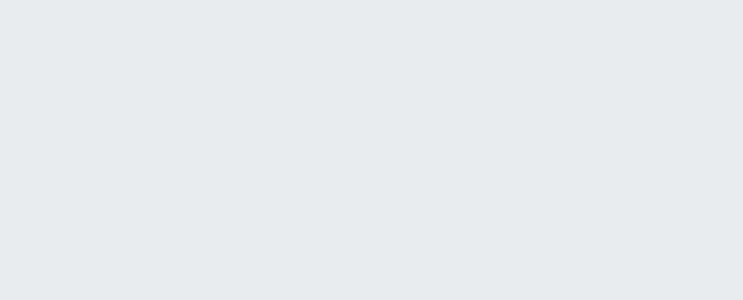
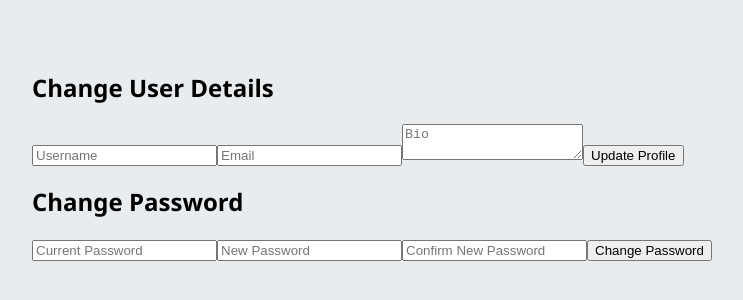
Before and after one commit to simces/VU-bak, a React (Create React App) app in the folder photo-ai-front/: page /edit-profile in a window 1280 px wide. Before the commit this address had no page. Shown: the part 244-544 px from the top of the page, without its empty margins (268-1011 px from the left). Built offline with nearby package versions, Linux system fonts and the light colour scheme; no server answers; sample sign-in values are in the browser's storage.

Commit message:
following + change details

```diff
--- a/photo-ai-front/package.json
+++ b/photo-ai-front/package.json
@@ -3,6 +3,7 @@
   "name": "photo-ai-front",
   "version": "0.1.0",
   "private": true,
+
   "dependencies": {
     "@testing-library/jest-dom": "^5.17.0",
     "@testing-library/react": "^13.4.0",
@@ -16,6 +17,11 @@
     "react-scripts": "5.0.1",
     "web-vitals": "^2.1.4"
   },
+
+  "devDependencies": {
+    "@babel/plugin-proposal-private-property-in-object": "^7.16.0"
+  },
+
   "scripts": {
     "start": "react-scripts start",
     "build": "react-scripts build",
--- a/photo-ai-front/src/App.js
+++ b/photo-ai-front/src/App.js
@@ -7,6 +7,7 @@ import UserProfile from './pages/UserProfile';
 import PhotoUpload from './pages/PhotoUpload';
 import Registration from './pages/Registration';
 import PhotoDetails from './pages/PhotoDetails';
+import ChangeDetails from './pages/ChangeDetails';
 
 function App() {
   return (
@@ -19,6 +20,7 @@ function App() {
           <Route path="/users/:username" element={<UserProfile />} />
           <Route path="/photos/upload" element={<PhotoUpload />} />
           <Route path="/photos/:photoId" element={<PhotoDetails />} />
+          <Route path="edit-profile" element={<ChangeDetails />} />
         </Route>
       </Routes>
     </BrowserRouter>
--- /dev/null
+++ b/photo-ai-front/src/pages/ChangeDetails.js
@@ -0,0 +1,103 @@
+import React, { useState, useEffect } from 'react';
+import fetchWithToken from '../utils/fetchUtils';
+
+const ChangeDetails = () => {
+  const [userDetails, setUserDetails] = useState({
+    username: '',
+    email: '',
+    bio: '',
+    profilePictureUrl: '',
+  });
+
+  const [password, setPassword] = useState({
+    currentPassword: '',
+    newPassword: '',
+    confirmNewPassword: '',
+  });
+
+  useEffect(() => {
+    const fetchCurrentUserDetails = async () => {
+      try {
+        const data = await fetchWithToken('/api/users/me');
+        setUserDetails({
+          username: data.username,
+          email: data.email,
+          bio: data.bio,
+          profilePictureUrl: data.profilePictureUrl,
+        });
+      } catch (error) {
+        console.error('Failed to fetch user details:', error);
+      }
+    };
+
+    fetchCurrentUserDetails();
+  }, []);
+
+  const handleUserDetailsChange = (e) => {
+    const { name, value } = e.target;
+    setUserDetails((prevDetails) => ({ ...prevDetails, [name]: value }));
+  };
+
+  const handlePasswordChange = (e) => {
+    const { name, value } = e.target;
+    setPassword((prevPassword) => ({ ...prevPassword, [name]: value }));
+  };
+
+  const submitUserDetails = async (e) => {
+    e.preventDefault();
+    try {
+      await fetchWithToken('/api/users/update-profile', {
+        method: 'PUT',
+        headers: { 'Content-Type': 'application/json' },
+        body: JSON.stringify(userDetails),
+      });
+      alert('Profile updated successfully!');
+    } catch (error) {
+      alert('Failed to update profile: ' + error.message);
+    }
+  };
+
+  const submitPasswordChange = async (e) => {
+    e.preventDefault();
+    if (password.newPassword !== password.confirmNewPassword) {
+      alert('New password and confirmation do not match.');
+      return;
+    }
+    try {
+      await fetchWithToken('/api/users/change-password', {
+        method: 'PUT',
+        headers: { 'Content-Type': 'application/json' },
+        body: JSON.stringify({
+          currentPassword: password.currentPassword,
+          newPassword: password.newPassword,
+        }),
+      });
+      alert('Password changed successfully!');
+    } catch (error) {
+      alert('Failed to change password: ' + error.message);
+    }
+  };
+
+  return (
+    <div>
+      <h2>Change User Details</h2>
+      <form onSubmit={submitUserDetails}>
+        {/* profile pic change */}
+        <input type="text" name="username" placeholder="Username" value={userDetails.username} onChange={handleUserDetailsChange} />
+        <input type="email" name="email" placeholder="Email" value={userDetails.email} onChange={handleUserDetailsChange} />
+        <textarea name="bio" placeholder="Bio" value={userDetails.bio} onChange={handleUserDetailsChange} />
+        <button type="submit">Update Profile</button>
+      </form>
+
+      <h2>Change Password</h2>
+      <form onSubmit={submitPasswordChange}>
+        <input type="password" name="currentPassword" placeholder="Current Password" value={password.currentPassword} onChange={handlePasswordChange} />
+        <input type="password" name="newPassword" placeholder="New Password" value={password.newPassword} onChange={handlePasswordChange} />
+        <input type="password" name="confirmNewPassword" placeholder="Confirm New Password" value={password.confirmNewPassword} onChange={handlePasswordChange} />
+        <button type="submit">Change Password</button>
+      </form>
+    </div>
+  );
+};
+
+export default ChangeDetails;
--- a/photo-ai-front/src/pages/UserProfile.js
+++ b/photo-ai-front/src/pages/UserProfile.js
@@ -1,17 +1,8 @@
 import React, { useState, useEffect } from 'react';
 import { useParams, useNavigate } from 'react-router-dom';
 import Masonry from 'react-masonry-css';
+import fetchWithToken from '../utils/fetchUtils';
 import '../styles/UserProfile.css';
-
-const fetchWithToken = async (url) => {
-  const token = localStorage.getItem('token');
-  const headers = {
-    Authorization: `Bearer ${token}`,
-  };
-  const response = await fetch(url, { headers });
-  if (!response.ok) throw new Error('Network response was not ok');
-  return response.json();
-};
 
 const UserProfile = () => {
   const { username } = useParams();
@@ -19,6 +10,22 @@ const UserProfile = () => {
   const [userProfile, setUserProfile] = useState(null);
   const [photos, setPhotos] = useState([]);
   const [isCurrentUser, setIsCurrentUser] = useState(false);
+  const [isFollowing, setIsFollowing] = useState(false);
+  const [followId, setFollowId] = useState(null);
+  const [followersCount, setFollowersCount] = useState(0);
+  const [followingsCount, setFollowingsCount] = useState(0);
+
+  const fetchFollowCounts = async (userId) => {
+    try {
+      const followersCount = await fetchWithToken(`/api/follows/followers/count/${userId}`);
+      setFollowersCount(followersCount);
+
+      const followingsCount = await fetchWithToken(`/api/follows/following/count/${userId}`);
+      setFollowingsCount(followingsCount);
+    } catch (error) {
+      console.error('Error fetching follow counts:', error);
+    }
+  };
 
   useEffect(() => {
     const fetchProfileData = async () => {
@@ -26,23 +33,53 @@ const UserProfile = () => {
         const userProfileData = await fetchWithToken(`/api/users/${username}`);
         setUserProfile(userProfileData.userProfile);
         setPhotos(userProfileData.photos);
+
+        const currentUserProfileData = await fetchWithToken('/api/users/me');
+        const isCurrentUserProfile = currentUserProfileData.username === username;
+        setIsCurrentUser(isCurrentUserProfile);
+
+        if (userProfileData.userProfile && userProfileData.userProfile.id) {
+          fetchFollowCounts(userProfileData.userProfile.id);
+
+          // Added: Fetch follow status
+          const followStatusResponse = await fetchWithToken(`/api/follows/isFollowing/${userProfileData.userProfile.id}`);
+          setIsFollowing(followStatusResponse.isFollowing);
+          if(followStatusResponse.isFollowing) {
+            setFollowId(followStatusResponse.followId);
+          }
+        }
+
       } catch (error) {
         console.error('Error fetching user profile:', error);
       }
     };
 
-    const fetchCurrentUserProfile = async () => {
-      try {
-        const currentUserProfileData = await fetchWithToken('/api/users/me');
-        setIsCurrentUser(currentUserProfileData.username === username);
-      } catch (error) {
-        console.error('Error fetching current user profile:', error);
-      }
-    };
+    fetchProfileData();
+  }, [username]);
 
-    fetchProfileData();
-    fetchCurrentUserProfile();
-  }, [username]);
+  const handleFollow = async () => {
+    try {
+      const response = await fetchWithToken(`/api/follows/follow/${userProfile.id}`, { method: 'POST' });
+      setIsFollowing(true);
+      setFollowId(response.followId);
+      fetchFollowCounts(userProfile.id);
+    } catch (error) {
+      console.error('Error following user:', error);
+    }
+  };
+
+  const handleUnfollow = async () => {
+    if (!followId) return;
+
+    try {
+      await fetchWithToken(`/api/follows/unfollow/${followId}`, { method: 'DELETE' });
+      setIsFollowing(false);
+      setFollowId(null);
+      fetchFollowCounts(userProfile.id);
+    } catch (error) {
+      console.error('Error unfollowing user:', error);
+    }
+  };
 
   const handlePhotoClick = (photoId) => {
     navigate(`/photos/${photoId}`);
@@ -68,8 +105,15 @@ const UserProfile = () => {
           />
           <h2>{userProfile.username}</h2>
           <p className="bio">{userProfile.bio}</p>
-          {isCurrentUser && (
-            <button onClick={() => navigate('/edit-profile')}>Change Details</button>
+          <div className="social-counts">
+            <span>{followersCount} Followers</span> • <span>{followingsCount} Following</span>
+          </div>
+          {!isCurrentUser && (
+            isFollowing ? (
+              <button onClick={handleUnfollow}>Unfollow</button>
+            ) : (
+              <button onClick={handleFollow}>Follow</button>
+            )
           )}
         </div>
       </header>
```
Also changed, not shown: 1 other file (tests, documents, lock files or other folders).
